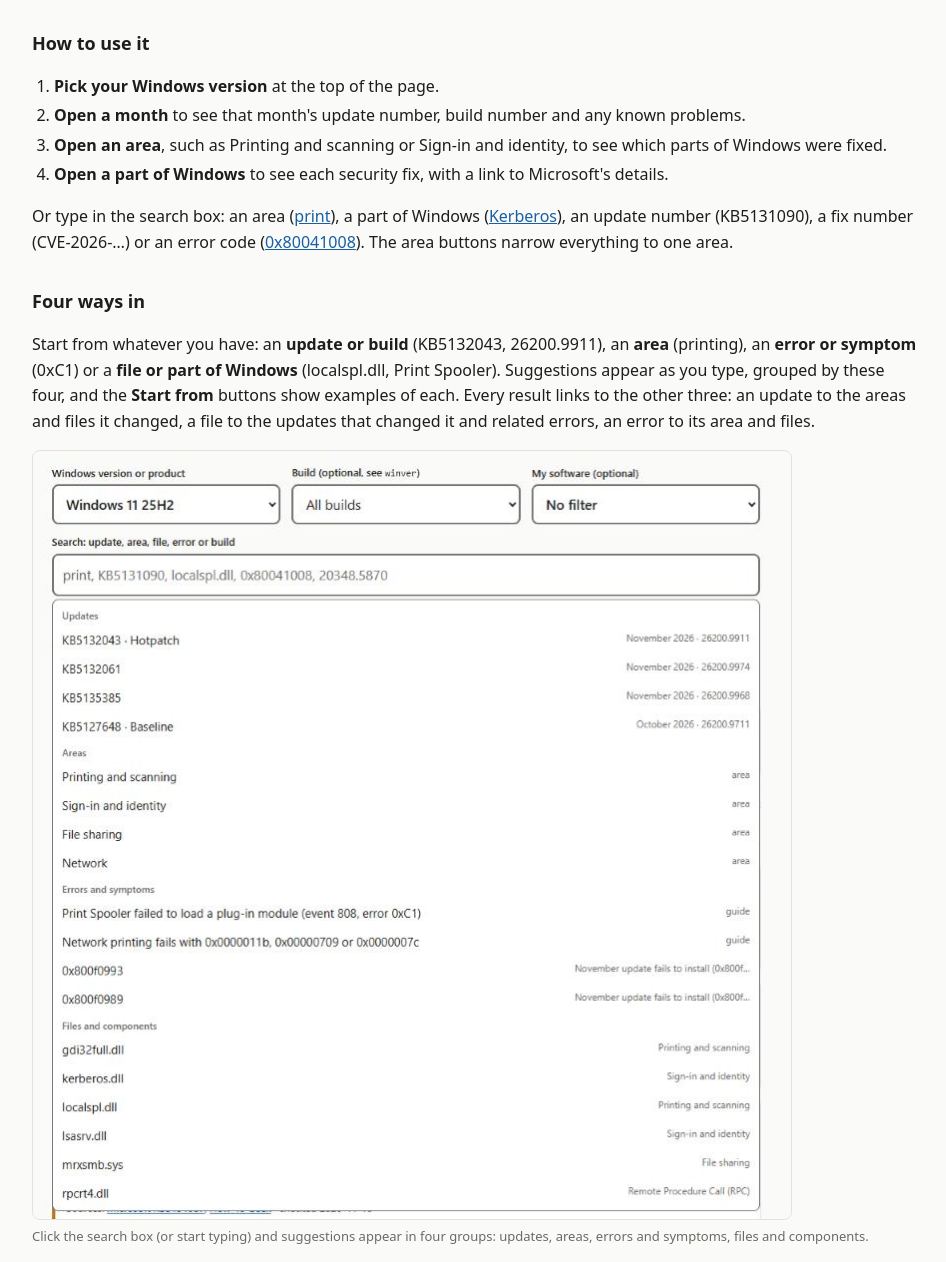
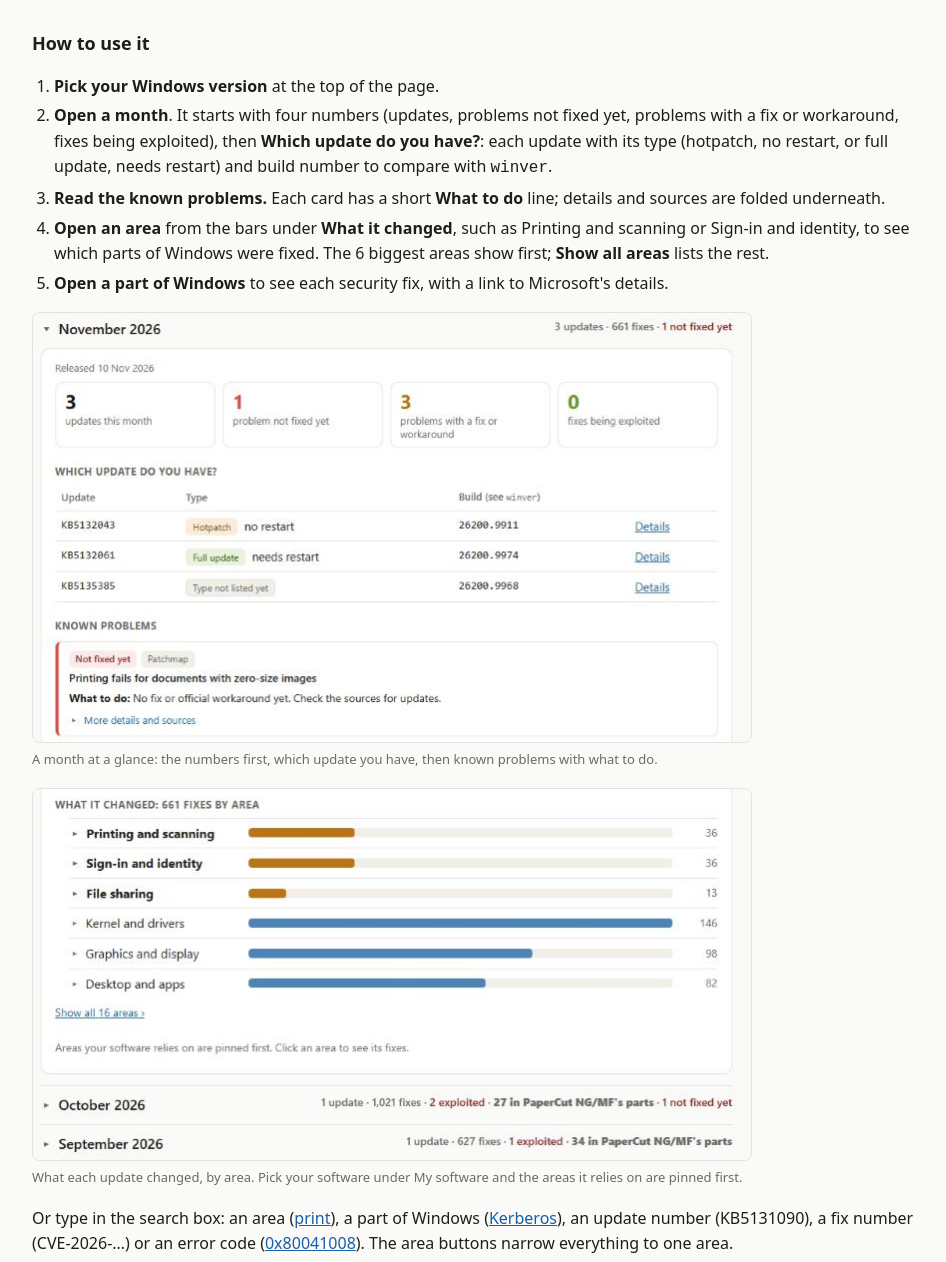
Before and after one commit to ekbm/patchmap, a plain HTML site: page about.html in a window 1280 px wide. Shown: the part 185-1447 px from the top of the page, without its empty margins (164-1110 px from the left). Drawn offline with Linux system fonts and the light colour scheme.

Commit message:
About: how to read the new month view, with two screenshots; 'What to do' explained under Known problems
Co-Authored-By: Claude Opus 5.5 <noreply@anthropic.com>

```diff
--- a/about.html
+++ b/about.html
@@ -23,10 +23,19 @@
   <h2>How to use it</h2>
   <ol class="steps">
     <li><b>Pick your Windows version</b> at the top of the page.</li>
-    <li><b>Open a month</b> to see that month's update number, build number and any known problems.</li>
-    <li><b>Open an area</b>, such as Printing and scanning or Sign-in and identity, to see which parts of Windows were fixed.</li>
+    <li><b>Open a month</b>. It starts with four numbers (updates, problems not fixed yet, problems with a fix or workaround, fixes being exploited), then <b>Which update do you have?</b>: each update with its type (hotpatch, no restart, or full update, needs restart) and build number to compare with <code>winver</code>.</li>
+    <li><b>Read the known problems.</b> Each card has a short <b>What to do</b> line; details and sources are folded underneath.</li>
+    <li><b>Open an area</b> from the bars under <b>What it changed</b>, such as Printing and scanning or Sign-in and identity, to see which parts of Windows were fixed. The 6 biggest areas show first; <b>Show all areas</b> lists the rest.</li>
     <li><b>Open a part of Windows</b> to see each security fix, with a link to Microsoft's details.</li>
   </ol>
+  <figure class="shot">
+    <img src="images/month-view.png" width="720" height="430" loading="lazy" alt="November 2026 for Windows 11 25H2: four number tiles, a table of the month's three updates with their type and build, and the first known problem with its What to do line">
+    <figcaption>A month at a glance: the numbers first, which update you have, then known problems with what to do.</figcaption>
+  </figure>
+  <figure class="shot">
+    <img src="images/month-areas.png" width="720" height="372" loading="lazy" alt="What it changed: bars for each area, with Printing and scanning, Sign-in and identity and File sharing pinned first in amber because PaperCut NG/MF is picked under My software">
+    <figcaption>What each update changed, by area. Pick your software under My software and the areas it relies on are pinned first.</figcaption>
+  </figure>
   <p>Or type in the search box: an area (<a href="./#v=server-2022&amp;q=print">print</a>), a part of Windows (<a href="./#v=server-2022&amp;q=kerberos">Kerberos</a>), an update number (KB5131090), a fix number (CVE-2026-…) or an error code (<a href="./#v=server-2022&amp;q=0x80041008">0x80041008</a>). The area buttons narrow everything to one area.</p>
   <h2>Four ways in</h2>
   <p>Start from whatever you have: an <b>update or build</b> (KB5132043, 26200.9911), an <b>area</b> (printing), an <b>error or symptom</b> (0xC1) or a <b>file or part of Windows</b> (localspl.dll, Print Spooler). Suggestions appear as you type, grouped by these four, and the <b>Start from</b> buttons show examples of each. Every result links to the other three: an update to the areas and files it changed, a file to the updates that changed it and related errors, an error to its area and files.</p>
@@ -97,6 +106,7 @@
     <div class="issue mitigated"><span class="pill mitigated">Workaround available</span><span class="pill fix-rolling-out">Fix rolling out</span><span class="it">There's a way around it, or a fix is on its way</span></div>
     <div class="issue fixed"><span class="pill fixed">Fixed</span><span class="it">A later update fixed it. Shown folded under the month it started.</span></div>
   </div>
+  <p>Each card starts with a short <b>What to do</b> line. For problems Patchmap tracks by hand, it's written from the sources; for Microsoft's own problems it points to Microsoft's page, so Patchmap never makes up advice. The red line at the top of the page jumps to any problem in the latest update that isn't fixed yet.</p>
   <p>The grey label shows where each problem comes from:</p>
   <ul>
     <li><span class="pill src">Microsoft</span> collected automatically from Microsoft's own Windows release health pages.</li>
```
Also changed, not shown: images/month-areas.png (added), images/month-view.png (added).
